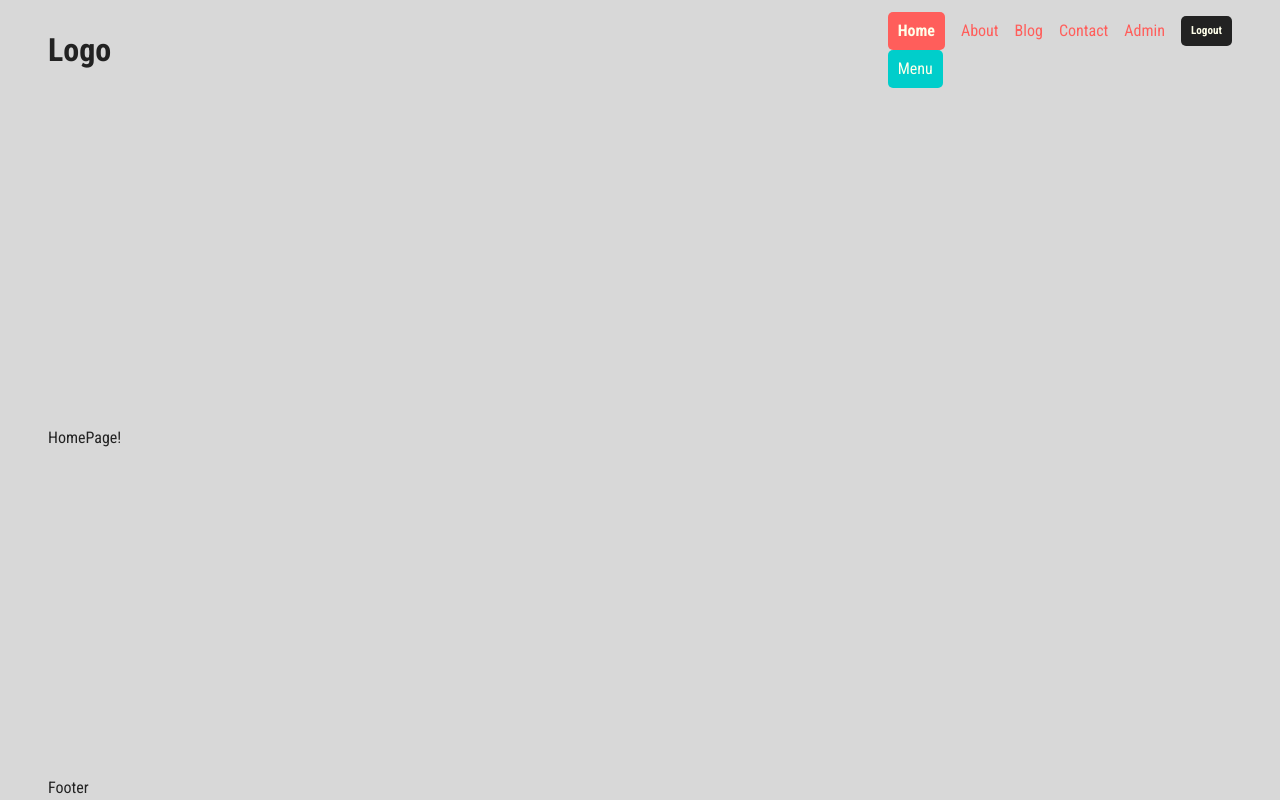
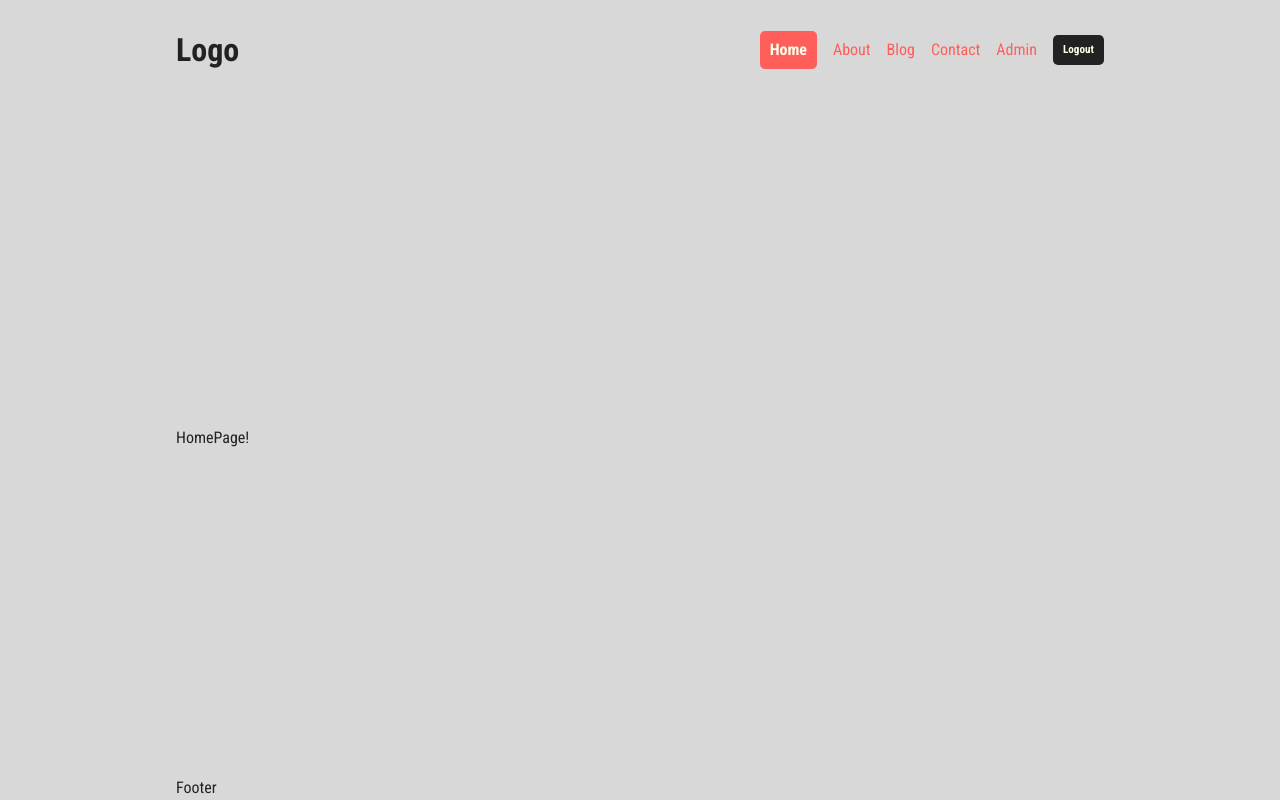
Before and after one commit to DezmenSykes/nextjs-stack-starter, a Next.js app: page / in a window 1280 px wide. Built offline with nearby package versions, Linux system fonts and the light colour scheme.

Commit message:
Added basic container responsiveness.

```diff
--- a/app/globals.css
+++ b/app/globals.css
@@ -45,3 +45,27 @@ button {
   padding:7px 10px;
 
 }
+
+@media (max-width:1536px) {
+  .container {
+    width:1366px;
+  }
+}
+
+@media (max-width:1366px) {
+  .container {
+    width:1280px;
+  }
+}
+
+@media (max-width:1280px) {
+  .container {
+    width:1024px;
+  }
+}
+
+@media (max-width:1024px) {
+  .container {
+    width:768px;
+  }
+}
--- a/components/Navbar/Links/Links.jsx
+++ b/components/Navbar/Links/Links.jsx
@@ -45,7 +45,7 @@ const Links = () => {
                     )
                 }
             </div>
-            <button onClick={() => setOpen(!open)}>Menu</button>
+            <button className={styles.menuBtn} onClick={() => setOpen(!open)}>Menu</button>
             {
                 open && <div className={styles.mobileLinks}>
                     {links.map(link => (
--- a/components/Navbar/Links/links.module.css
+++ b/components/Navbar/Links/links.module.css
@@ -9,6 +9,20 @@
     background:var(--text);
     font-size:0.7em;
     font-weight: bold;
+}
+
+.mobileLinks, .menuBtn {
+    display: none;
+}
+
+@media (max-width:768px) {
+    .links {
+        display: none;
+    }
+
+    .menuBtn {
+        display: block;
+        cursor: pointer;
     }
 
     .mobileLinks {
@@ -26,3 +40,4 @@
         gap:1rem;
         transition: height 0.5s ease-in-out;
     }
+}
```
Lines whose indentation alone changed are shown as unchanged.
